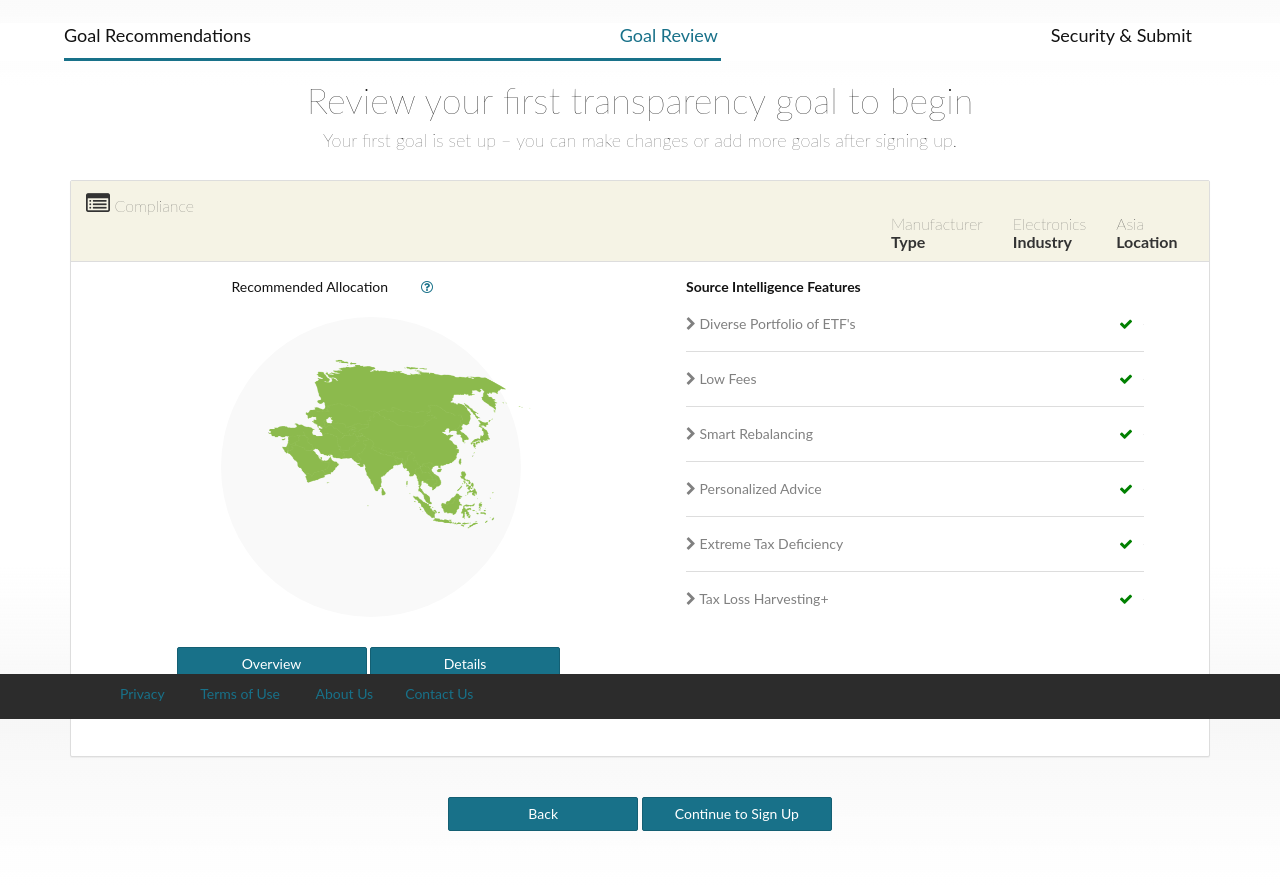
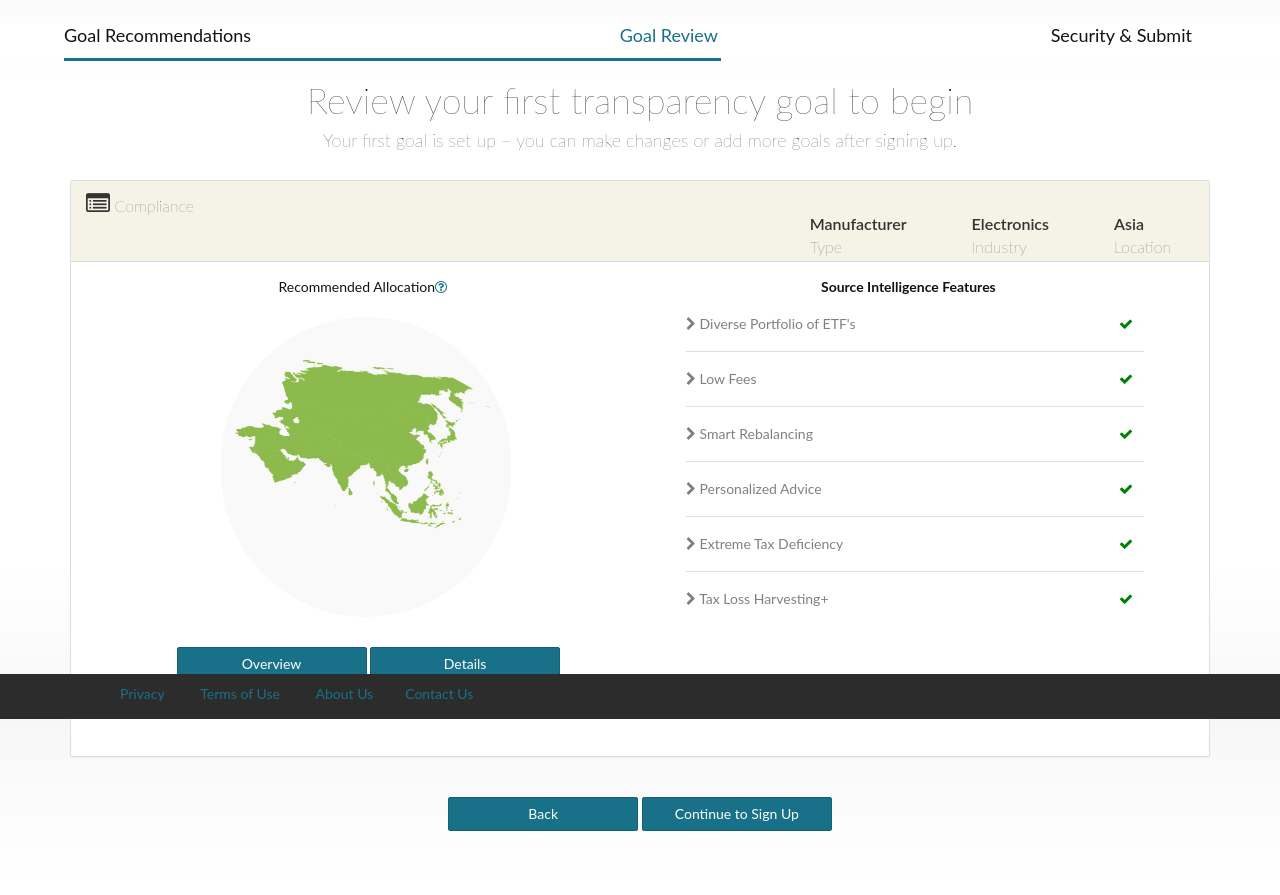
Before and after one commit to JonRichardson/SIProject, a PHP site: page /index2.html in a window 1280 px wide. Shown: the part 81-976 px from the top of the page. Run offline with PHP 8.4, Linux system fonts and the light colour scheme; some libraries are stand-ins or nearby versions.

Commit message:
fixed panel header spacing, and centered headers on index2

```diff
--- a/index2.html
+++ b/index2.html
@@ -109,23 +109,23 @@
         <div style="text-align: right" class="pull-right">
           <table style="width:100%">
               <tr>
-                <td style="padding:0 15px 0 15px;">Manufacturer</td>
+                <td class="inputPageVariables">Manufacturer</td>
                 <td></td>
 
-                <td style="padding:0 15px 0 15px;">Electronics</td>
+                <td class="inputPageVariables">Electronics</td>
                 <td></td>
 
-                <td style="padding:0 50px 0 15px;">Asia</td>
+                <td class="inputPageVariables">Asia</td>
                 <td></td>
               </tr>
               <tr>
-                <th style="padding:0 15px 0 15px;">Type</th>
+                <th class="tableLabels">Type</th>
 
                 <th> </th>
-                <th style="padding:0 15px 0 15px;">Industry</th>
+                <th class="tableLabels">Industry</th>
 
                 <th> </th>
-                <th style="padding:0 15px 0 15px;">Location</th>
+                <th class="tableLabels">Location</th>
                 <th> </th>
               </tr>
 
@@ -138,8 +138,8 @@
             <div class="row">
               <div class="col-sm-1">
               </div>
-              <div class="col-sm-5" style="text-indent: 33px;">
-                Recommended Allocation<a href="#" data-toggle="tooltip" title="Some helpful message here"><i class="fa fa-question-circle-o" aria-hidden="true"></i></a></br>
+              <div class="col-sm-5">
+                <span class="leftColHeader">Recommended Allocation<a href="#" data-toggle="tooltip" title="Some helpful message here"><i class="fa fa-question-circle-o" aria-hidden="true"></i></a></span></br>
               </br>
               <div class="mapDiv">
              <img id="map" src="asia.png" height="180" width="280">
@@ -152,7 +152,7 @@
               </div>
               <div class="col-sm-5">
                 <table style="width:100%" rules= "rows">
-                  <thead><b> Source Intelligence Features</b> </thead>
+                  <thead><b class="tableHeader"> Source Intelligence Features</b> </thead>
                     <tr class="rightTableRows">
                       <td class="slideTest" style="text-align: left"><a> <i class="fa fa-chevron-right" aria-hidden="true"></i>
                         Diverse Portfolio of ETF's</a></td>
--- a/test.css
+++ b/test.css
@@ -46,6 +46,17 @@ h4 {
 .iconDiv {
   display: inline-grid;
 }
+.inputPageVariables {
+  padding: 0 50px 5px 15px;
+  font-weight: 600;
+}
+
+.tableLabels {
+  padding: 0 15px 0 15px;
+  font-style: normal;
+  font-weight: 100;
+
+}
 
 /* This is for the round map picture for results pages */
 .mapDiv {
@@ -79,6 +90,13 @@ td a:hover {
 text-transform: full-width;
 color: #187189;
 text-decoration: none;
+}
+
+.leftColHeader {
+  margin-left: 80px;
+}
+.tableHeader {
+  margin-left: 135px;
 }
 
 .slideTest:hover {
```
Also changed, not shown: index.html (+6 -6 lines).
